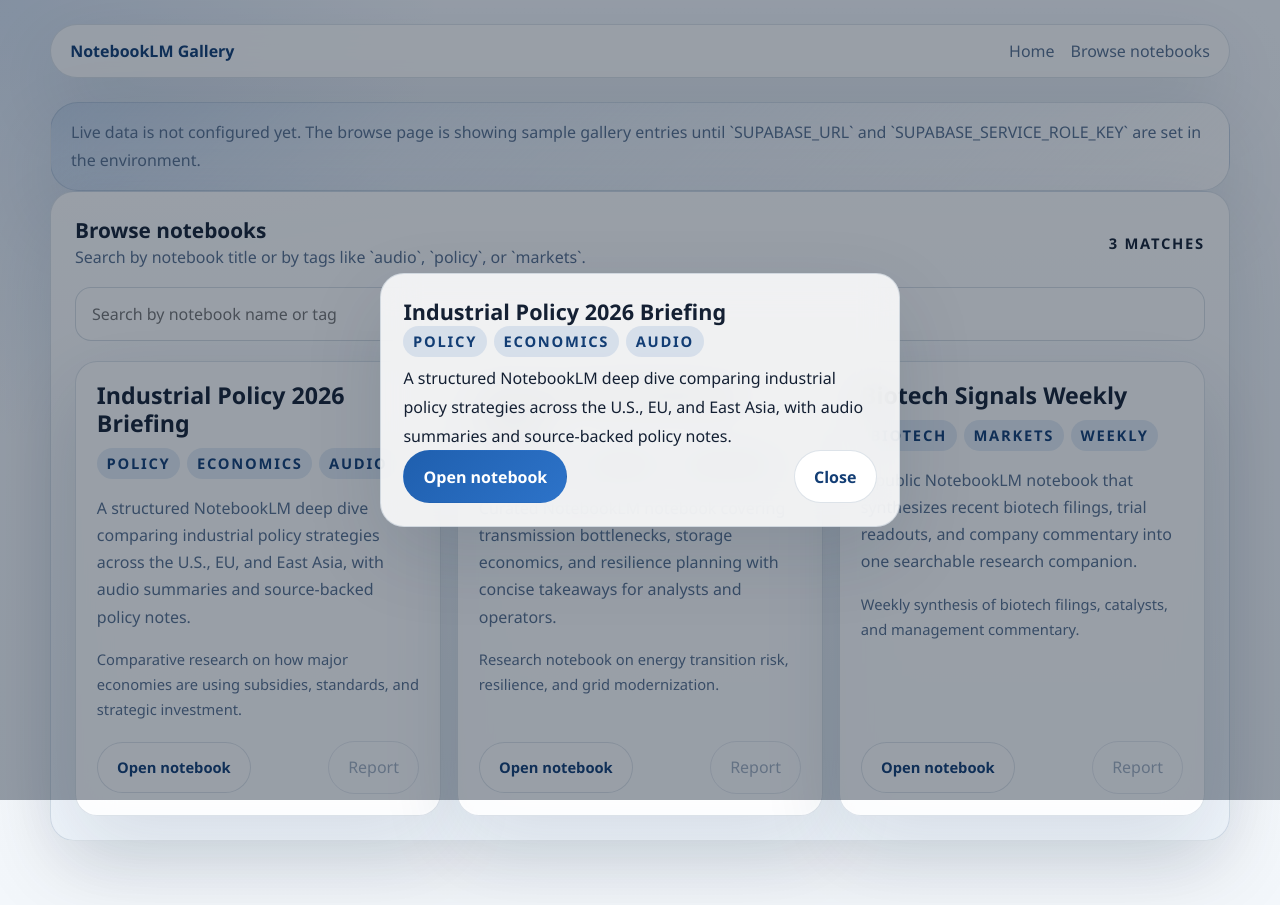
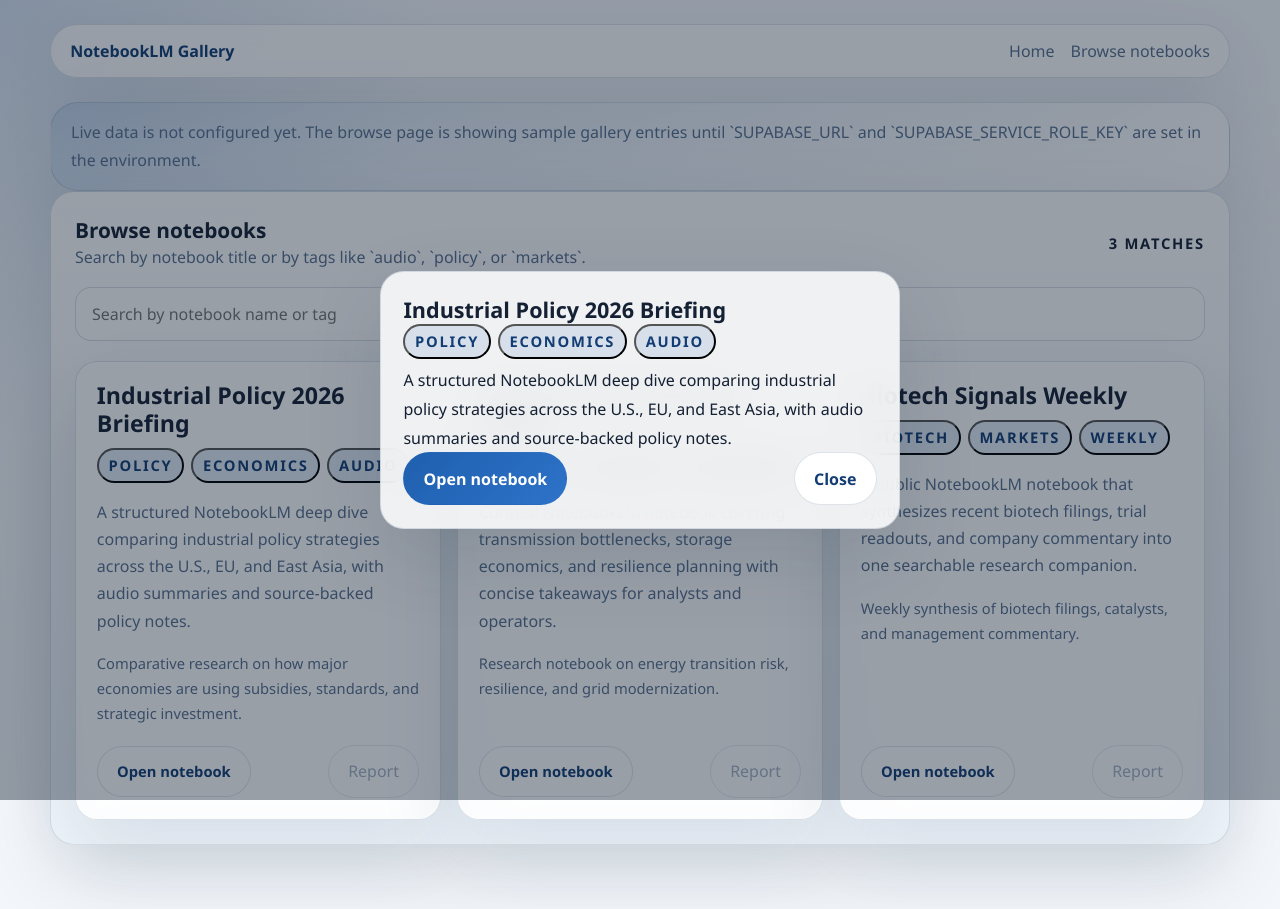
Before and after one commit to drcjsnider/notebooklm-gallery, a Next.js app: page /browse in a window 1280 px wide. Both pictures are taken after a click on the button 258 px from the left and 588 px from the top of the page. Built offline with nearby package versions, Linux system fonts and the light colour scheme; no server answers.

Commit message:
https://github.com/drcjsnider/notebooklm-gallery.git

```diff
--- a/src/components/notebook-gallery.tsx
+++ b/src/components/notebook-gallery.tsx
@@ -66,6 +66,11 @@
     });
   }, [deferredQuery, notebooks]);
 
+  function applyTagFilter(tag: string) {
+    setQuery(tag);
+    setDetailsState(initialDetailsState);
+  }
+
   return (
     <>
       <div className="search-panel">
@@ -87,7 +92,6 @@
           value={query}
           onChange={(event) => setQuery(event.target.value)}
         />
-
 
         {filteredNotebooks.length === 0 ? (
           <div className="empty-state">
@@ -123,9 +127,17 @@
                       <h3 className="card-title-text">{notebook.notebookName}</h3>
                       <div className="tag-row">
                         {notebook.tags.map((tag) => (
-                          <span className="tag-pill" key={`${notebook.id}-${tag}`}>
+                          <button
+                            className="tag-pill tag-button"
+                            key={`${notebook.id}-${tag}`}
+                            type="button"
+                            onClick={(event) => {
+                              event.stopPropagation();
+                              applyTagFilter(tag);
+                            }}
+                          >
                             {tag}
-                          </span>
+                          </button>
                         ))}
                       </div>
                     </div>
@@ -179,6 +191,7 @@
         <DetailsModal
           notebook={detailsState.notebook}
           onClose={() => setDetailsState(initialDetailsState)}
+          onTagClick={applyTagFilter}
         />
       ) : null}
 
@@ -196,9 +209,11 @@
 function DetailsModal({
   notebook,
   onClose,
+  onTagClick,
 }: {
   notebook: Notebook;
   onClose: () => void;
+  onTagClick: (tag: string) => void;
 }) {
   return (
     <div className="modal-backdrop" role="presentation">
@@ -211,9 +226,14 @@
         <h3 id="details-title">{notebook.notebookName}</h3>
         <div className="tag-row">
           {notebook.tags.map((tag) => (
-            <span className="tag-pill" key={`${notebook.id}-details-${tag}`}>
+            <button
+              className="tag-pill tag-button"
+              key={`${notebook.id}-details-${tag}`}
+              type="button"
+              onClick={() => onTagClick(tag)}
+            >
               {tag}
-            </span>
+            </button>
           ))}
         </div>
         <p className="details-copy">{notebook.description}</p>
```
Also changed, not shown: src/app/globals.css (line endings or trailing spaces).
